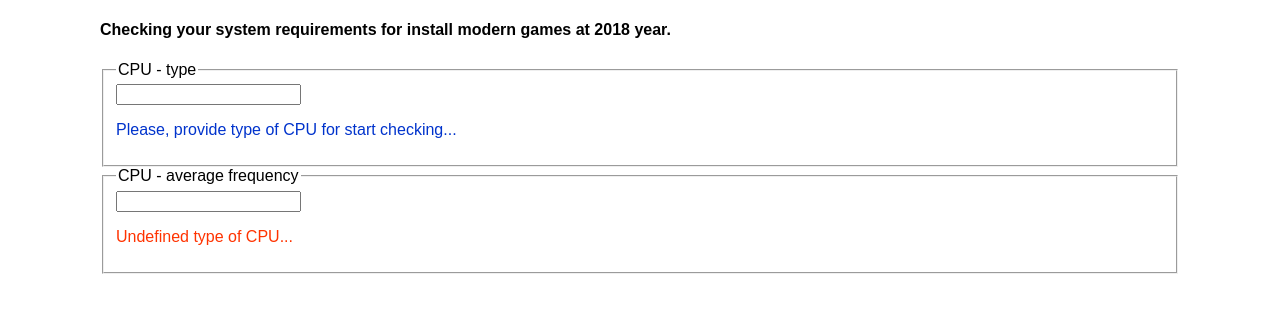
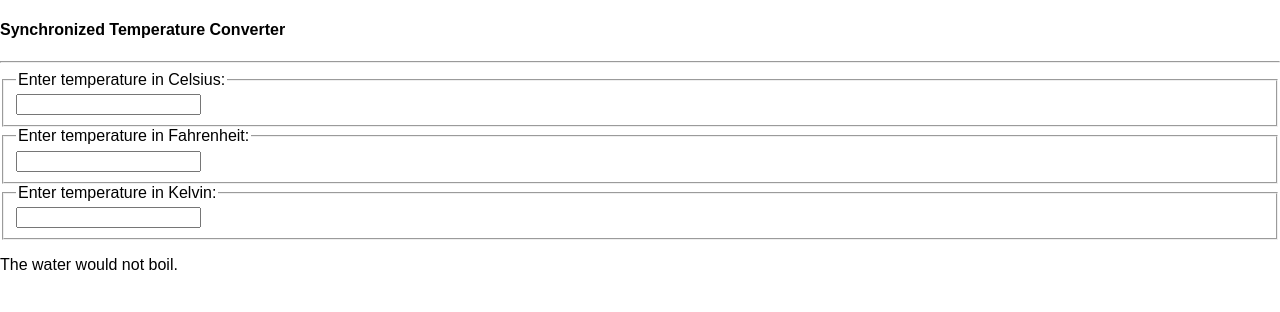
Before and after one commit to pavlovcoder/react-app-learning, a React (Create React App) app in the folder Quick-start-2/: page / in a window 1280 px wide. Shown: the top 312 px of the page. Built offline with nearby package versions, Linux system fonts and the light colour scheme.

Commit message:
Developed synchronized converter
Developed synchronized converter of three temperature units.

```diff
--- a/Quick-start-2/src/index.js
+++ b/Quick-start-2/src/index.js
@@ -3,115 +3,140 @@
 import './index.css';
 import registerServiceWorker from './registerServiceWorker';
 
-//Create a special application for checking enough of technical requirements for succesfully start a game Far Cry 5, which release will at 2018 year:
-function CheckSystemFunction(props){
-    switch(props.check){
-        case 'CPU-type':
-            CheckingCPU(props.preq);
-            break;
+const scaleNames = {
+  c: 'Celsius',
+  f: 'Fahrenheit',
+  k: 'Kelvin'
+};
+
+//Converting functions for celsius:
+function FahrenheitToCelsius(fahrenheit){
+  return (fahrenheit-32)*5/9;
+}
+
+function KelvinToCelsius(kelvin){
+  return kelvin-273.15;
+}
+
+//Converting functions for fahrenheit:
+function CelsiusToFahrenheit(celsius){
+  return (celsius*9/5)+32;
+}
+
+function KelvinToFahrenheit(kelvin){
+  return (kelvin*9/5)-459.67;
+}
+
+//Converting functions for kelvin:
+function CelsiusToKelvin(celsius){
+  return celsius+273.15;
+}
+
+function FahrenheitToKelvin(fahrenheit){
+  return (fahrenheit+459.67)*5/9;
+}
+
+function tryConvert(temperature,convert){
+  const input = parseFloat(temperature);
+  if(Number.isNaN(input)){
+    return '';
+  }
+  const output = convert(input);
+  const rounded = Math.round(output*1000)/1000;
+  return rounded.toString();
+}
+
+function BoilingVerdict(props){
+  if(props.celsius >= 100){
+    return <p className="boil">The water would boil.</p>;
+  }
+  return <p className="not-boil">The water would not boil.</p>;
+}
+
+class TemperatureInput extends React.Component {
+  constructor(props) {
+    super(props);
+    this.handleChange = this.handleChange.bind(this);
+  }
+
+  handleChange(e){
+    this.props.onTemperatureChange(e.target.value);
+  }
+
+  render(){
+    const temperature = this.props.temperature;
+    const scale = this.props.scale;
+    return (
+      <fieldset>
+        <legend>Enter temperature in {scaleNames[scale]}:</legend>
+        <input value={temperature} onChange={this.handleChange}/>
+      </fieldset>
+    );
   }
 }
 
-function CheckingCPU(props){
-    if(props.CPU === 'Intel Core i5-2400' || props.CPU === 'AMD FX-6300'){
-        return <p className="minimum">It's minimum system requirements!</p>;
-    } else if(props.CPU === 'Intel Core i7-4770' || props.CPU === 'AMD Ryzen 5 1600'){
-        return <p className="recommended">It's a recommended system requirements!</p>;
-    } else if(props.CPU === ''){
-        return <p className="empty">Please, provide type of CPU for start checking...</p>
-    } else if(props.CPU === 'Intel Core i3'){
-        return <p className="not-enough">It's not enough system requirements for minimum performance!</p>;
-    } else {
-        return <p className="undefined-type">Undefined type of CPU...</p>;
-    }
+class Calculator extends React.Component {
+  constructor(props){
+    super(props);
+    this.handleCelsiusChange = this.handleCelsiusChange.bind(this);
+    this.handleFahrenheitChange = this.handleFahrenheitChange.bind(this);
+    this.handleKelvinChange = this.handleKelvinChange.bind(this);
+    this.state = {temperature: '', scale: 'c'};
   }
 
-function CheckingCPUSpeed(props){
-    if(props.CPUSpeed <= 3.2){
-        return <p className="not-enough">It's not enough system requirements for minimum performance!</p>;
-    } else if(props.CPUSpeed >= 3.4){
-        return <p className="minimum">It's minimum system requirements!</p>;
-    } else if(props.CPUSpeed === ''){
-        return <p className="empty">Please, provide average frequency of CPU for start checking...</p>
-    } else if(props.CPUSpeed > 4) {
-        return <p className="recommended">It's a recomended system requirements!</p>;
-    }
+  handleCelsiusChange(temperature){
+    this.setState({scale: 'c', temperature});
   }
 
-/*function checkingRAM(props){
-    if(props.RAM < 8){
-        return <p>It's not enough system requirements for minimum performance!</p>;
-    } else {
-        return <p>It's recomended system requirements!</p>;
-    }
+  handleFahrenheitChange(temperature){
+    this.setState({scale: 'f', temperature});
   }
 
-function checkingVideoCard(props){
-    if(props.videoCard === 'NVIDIA GeForce GTX 670' || props.videoCard === 'AMD R9 270'){
-        return <p>It's minimum system requirements!</p>;
-    } else if(props.videoCard === 'NVIDIA GeForce GTX 970' || props.videoCard === 'AMD R9 290X'){
-        return <p>It's recomended system requirements!</p>
-    } else {
-        return <p>Undefined type of video-card!</p>;
-    }
-}*/
-
-class CheckSystem extends React.Component {
-    constructor(props){
-        super(props);
-        this.handleChangeCPU = this.handleChangeCPU.bind(this);
-        this.handleChangeCPUSpeed = this.handleChangeCPUSpeed.bind(this);
-        this.handleChangeRAM = this.handleChangeRAM.bind(this);
-        this.handleChangeVideoCard = this.handleChangeVideoCard.bind(this);
-        this.state = {
-            CPU: '',
-            CPUSPeed: '',
-            RAM: '',
-            VideoCard: ''
-        };
+  handleKelvinChange(temperature){
+    this.setState({scale: 'k', temperature});
   }
 
-    handleChangeCPU(e) {
-        this.setState({CPU: e.target.value});
+  render() {
+    const scale = this.state.scale;
+    const temperature = this.state.temperature;
+    var celsius;
+    var fahrenheit;
+    var kelvin;
+    if(scale === 'c'){
+      celsius = temperature;
+      fahrenheit = tryConvert(temperature, CelsiusToFahrenheit);
+      kelvin = tryConvert(temperature, CelsiusToKelvin);
+    } else if(scale === 'f'){
+      celsius = tryConvert(temperature, FahrenheitToCelsius);
+      kelvin = tryConvert(temperature, FahrenheitToKelvin);
+    } else if(scale === 'k'){
+      celsius = tryConvert(temperature, KelvinToCelsius);
+      fahrenheit = tryConvert(temperature, KelvinToFahrenheit);
     }
-
-    handleChangeCPUSpeed(e){
-        this.setState({CPUSpeed: e.target.value});
-    }
-
-    handleChangeRAM(e){
-        this.setState({RAM: e.target.value});
-    }
-
-    handleChangeVideoCard(e){
-        this.setState({VideoCard: e.target.value});
-    }
-
-    render(){
-        const CPU = this.state.CPU;
-        const CPUSpeed = this.state.CPUSpeed;
-        /*const RAM = this.state.RAM;
-        const VideoCard = this.state.VideoCard;*/
     return(
-            <div className="check-block">
-                <h4>Checking your system requirements for install modern games at 2018 year.</h4>
-                <fieldset>
-                    <legend>CPU - type</legend>
-                        <input type="text" value={CPU} onChange={this.handleChangeCPU}/>
-                        <CheckingCPU  CPU={CPU.toString()}/>
-                </fieldset>
-                <fieldset>
-                    <legend>CPU - average frequency</legend>
-                        <input type="number" min="0" value={CPUSpeed} onChange={this.handleChangeCPUSpeed}/>
-                        <CheckingCPU CPU={CPUSpeed}/>
-                </fieldset>
+      <div className="temperature-converter">
+      <h4 className="temperature-head">Synchronized Temperature Converter</h4>
+      <hr />
+        <TemperatureInput
+          scale="c"
+          temperature={celsius}
+          onTemperatureChange={this.handleCelsiusChange} />
+        <TemperatureInput
+          scale="f"
+          temperature={fahrenheit}
+          onTemperatureChange={this.handleFahrenheitChange} />
+        <TemperatureInput
+          scale="k"
+          temperature={kelvin}
+          onTemperatureChange={this.handleKelvinChange} />
+        <BoilingVerdict celsius={parseFloat(celsius)} />
       </div>
     );
   }
 }
 
 ReactDOM.render(
-    <CheckSystem />,
-    document.getElementById('root')
+  <Calculator />,
+  document.getElementById("root")
 );
 registerServiceWorker();
```
Lines whose indentation alone changed are shown as unchanged.
